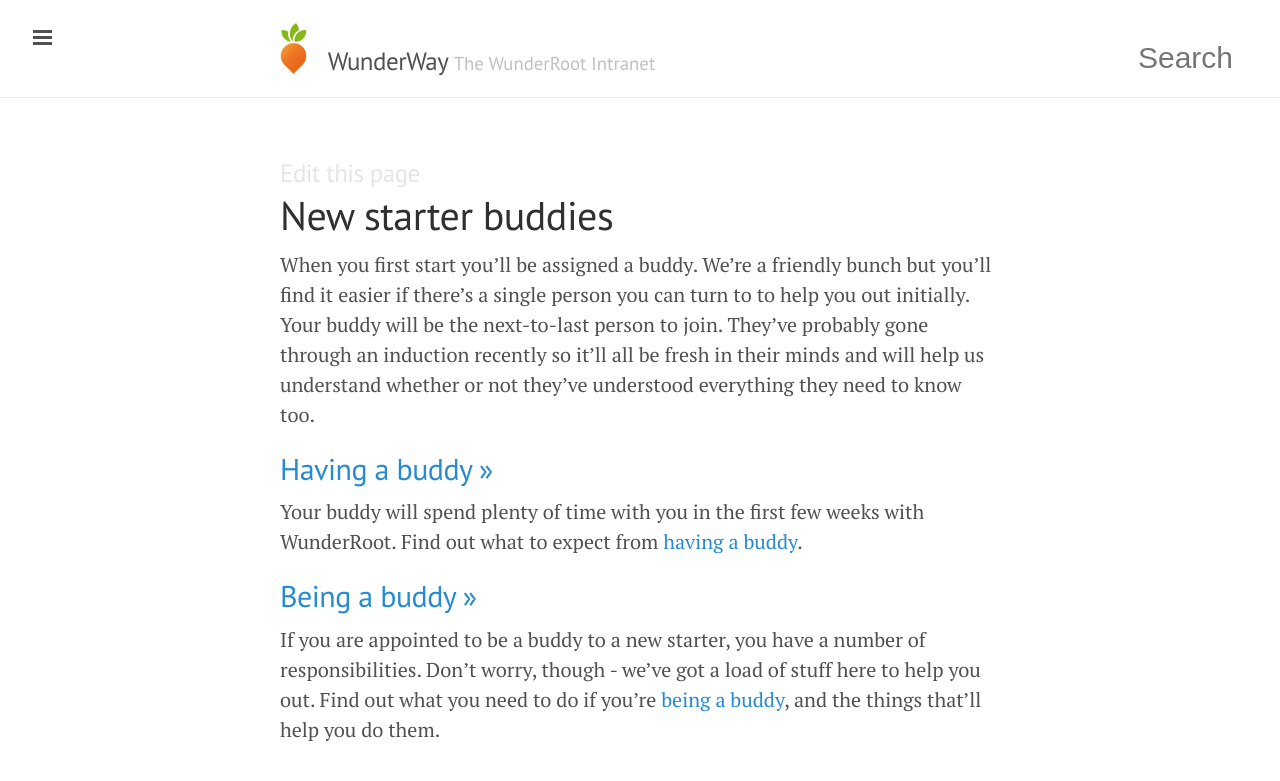
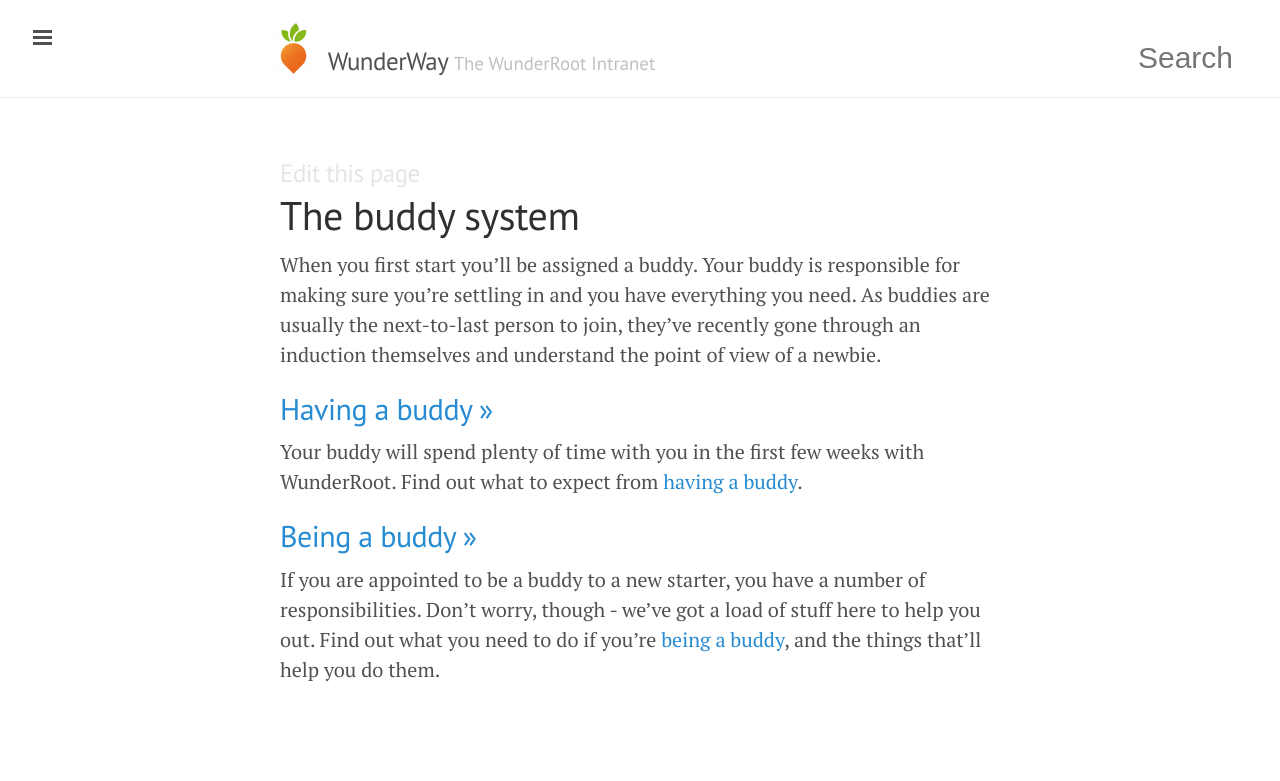
Before and after one commit to tormi/WunderWay, a Jekyll site: the page built from how/new-starter/buddies/index.md, in a window 1280 px wide. Shown: the top 781 px of the page. Built offline with Jekyll 4.4.1, drawn with Linux system fonts in a browser that asks for light colours; Markdown is read by kramdown in place of the engine named in the settings.

Commit message:
Tweaks to buddies index

```diff
--- a/how/new-starter/buddies/index.md
+++ b/how/new-starter/buddies/index.md
@@ -4,10 +4,9 @@ section: how
 subsection: buddies
 categories: Admin
 tags:
-title: New starter buddies
+title: The buddy system
 ---
-When you first start you'll be assigned a buddy. We're a friendly bunch but you'll find it easier if there's a single person you can turn to to help you out initially. Your buddy will be the next-to-last person to join. They've probably gone through an induction recently so it'll all be fresh in their minds and will help us understand whether or not they've understood everything they need to know too.
-
+When you first start you'll be assigned a buddy. Your buddy is responsible for making sure you're settling in and you have everything you need. As buddies are usually the next-to-last person to join, they've recently gone through an induction themselves and understand the point of view of a newbie.
 
 ##[Having a buddy »](/how/new-starter/buddies/having/)
 Your buddy will spend plenty of time with you in the first few weeks with WunderRoot. Find out what to expect from [having a buddy](/how/new-starter/buddies/having/).
```
